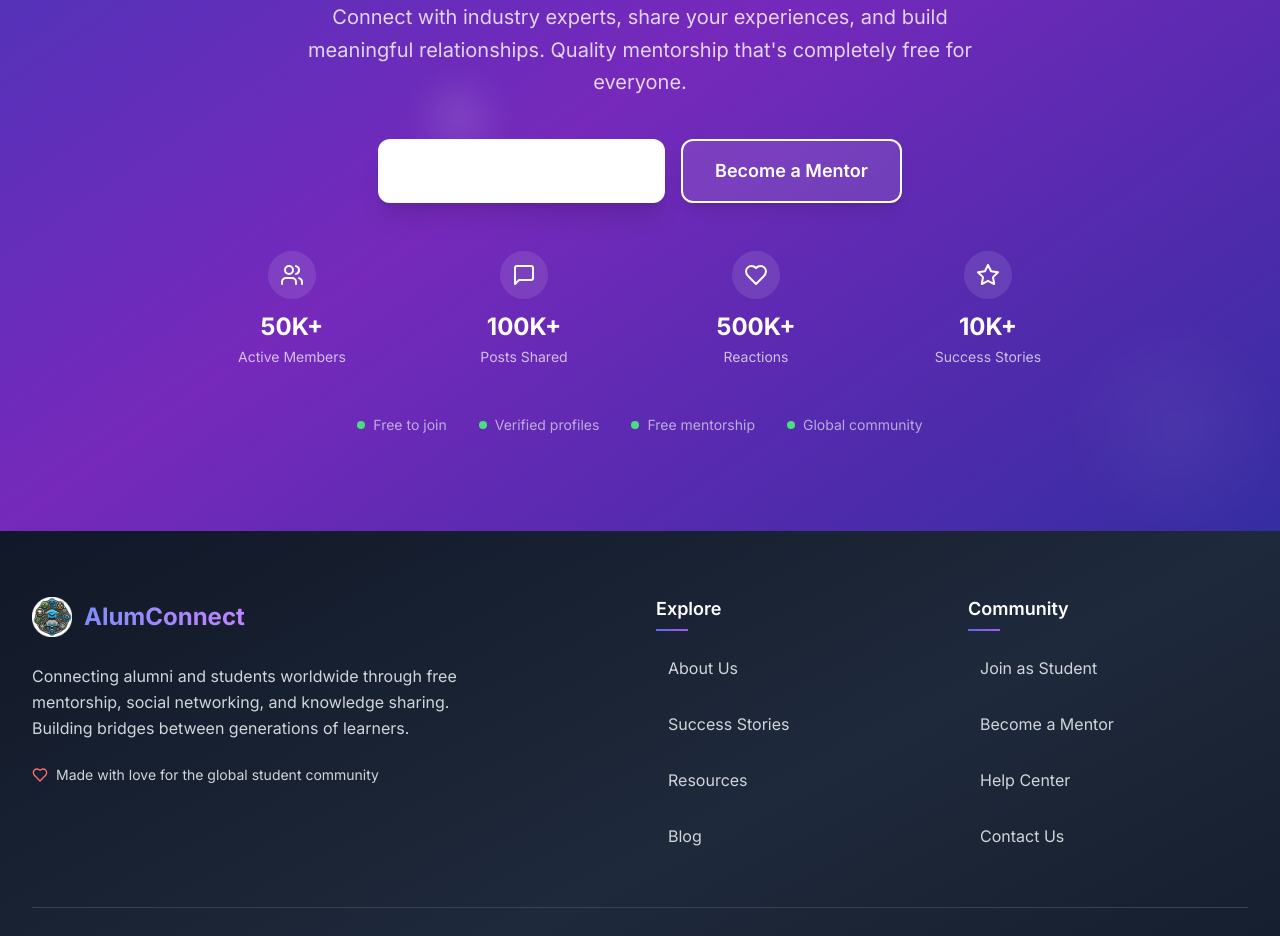
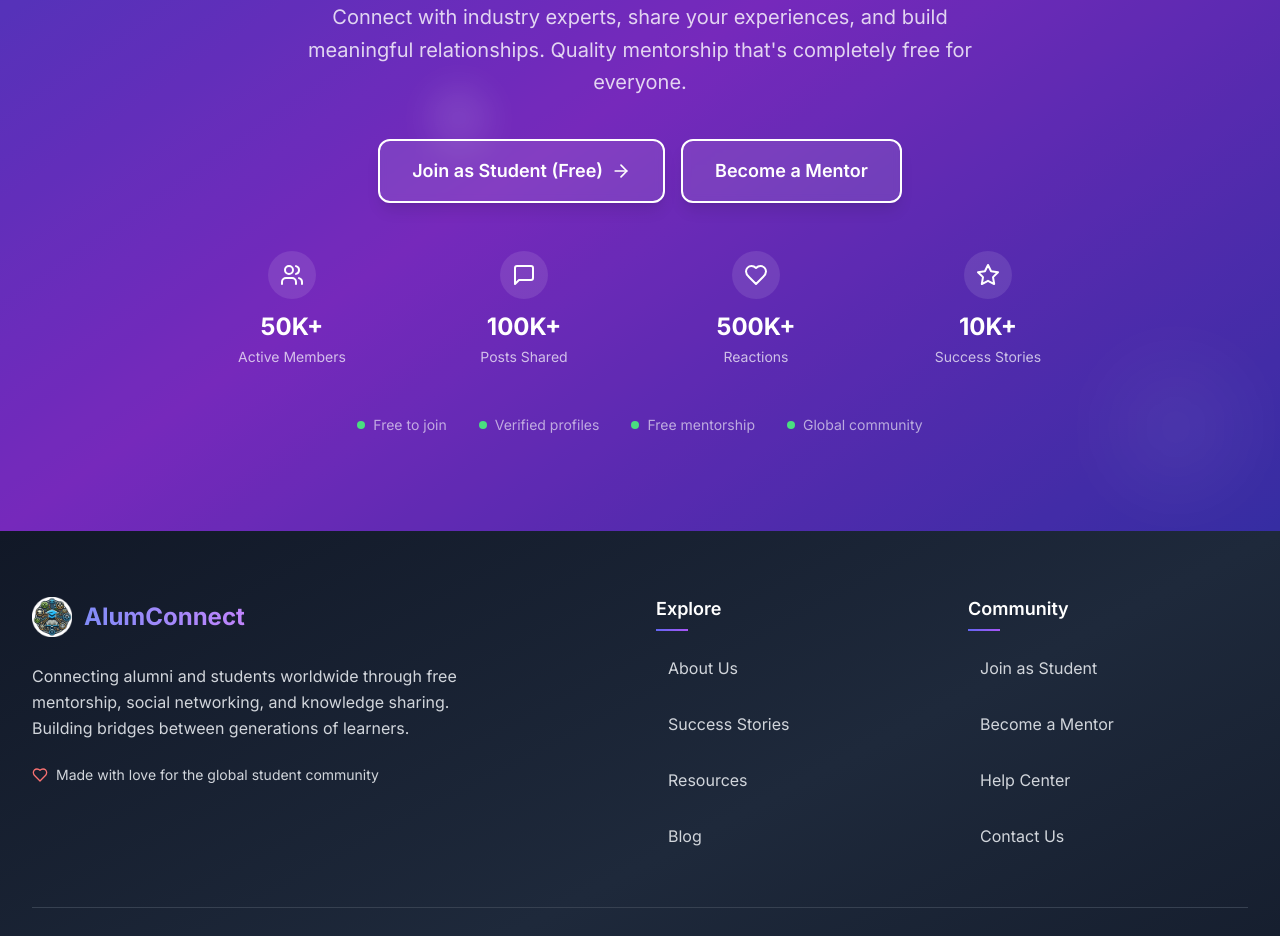
Before and after one commit to stuticoder123/Alum-Connect, a React (Vite) app: page / in a window 1280 px wide. Shown: the part 10000-10936 px from the top of the page. Built offline with nearby package versions, Linux system fonts and the light colour scheme; no server answers.

Commit message:
Fixed Visiblility of Join as Student Button

```diff
--- a/src/components/home/CTASection.tsx
+++ b/src/components/home/CTASection.tsx
@@ -65,7 +65,7 @@ export const CTASection: React.FC = () => {
             >
               <Button
                 size="lg"
-                className="bg-white text-indigo-600 hover:bg-gray-50 shadow-xl hover:shadow-2xl transform transition-all duration-300 group px-8 py-4 rounded-2xl font-semibold border-2 border-white"
+                className="border-2 border-white text-white hover:bg-white hover:text-indigo-600 backdrop-blur-sm px-8 py-4 rounded-2xl font-semibold bg-white/10 shadow-lg hover:shadow-xl transition-all duration-300"
                 onClick={() => {
                   const element = document.getElementById('auth-section');
                   element?.scrollIntoView({ behavior: 'smooth' });
```
